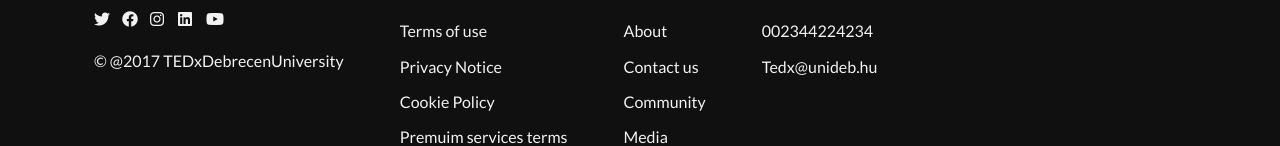
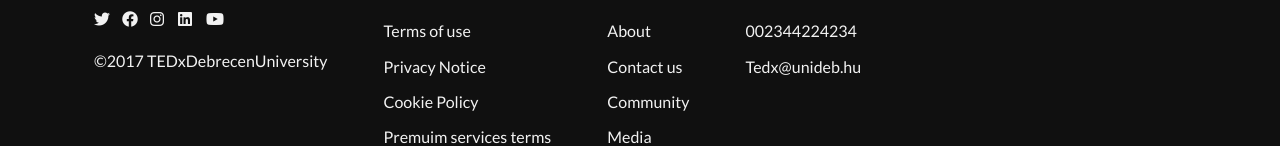
Before and after one commit to AmjadShakhshir/template-TEDX, a plain HTML site: page template1 - TEDX/index.html in a window 1280 px wide. Shown: the part 3377-3523 px from the top of the page. Drawn offline with Linux system fonts and the light colour scheme.

Commit message:
fix footer

```diff
--- a/template1 - TEDX/index.html
+++ b/template1 - TEDX/index.html
@@ -189,7 +189,7 @@
                         <i class="fa-brands fa-linkedin"></i>
                         <i class="fa-brands fa-youtube"></i>
                     </div>
-                    <p>&copy; @2017 TEDxDebrecenUniversity</p>
+                    <p>&copy;2017 TEDxDebrecenUniversity</p>
                 </div>
                 <div class="footer-div">
                     <h2>TED Links</h2>
```
